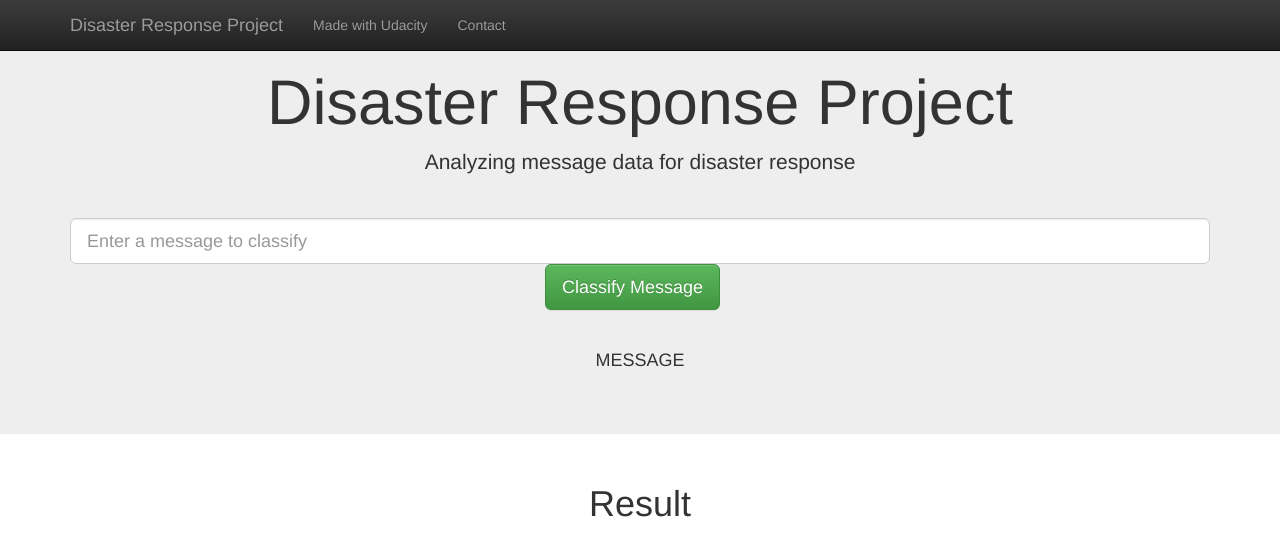
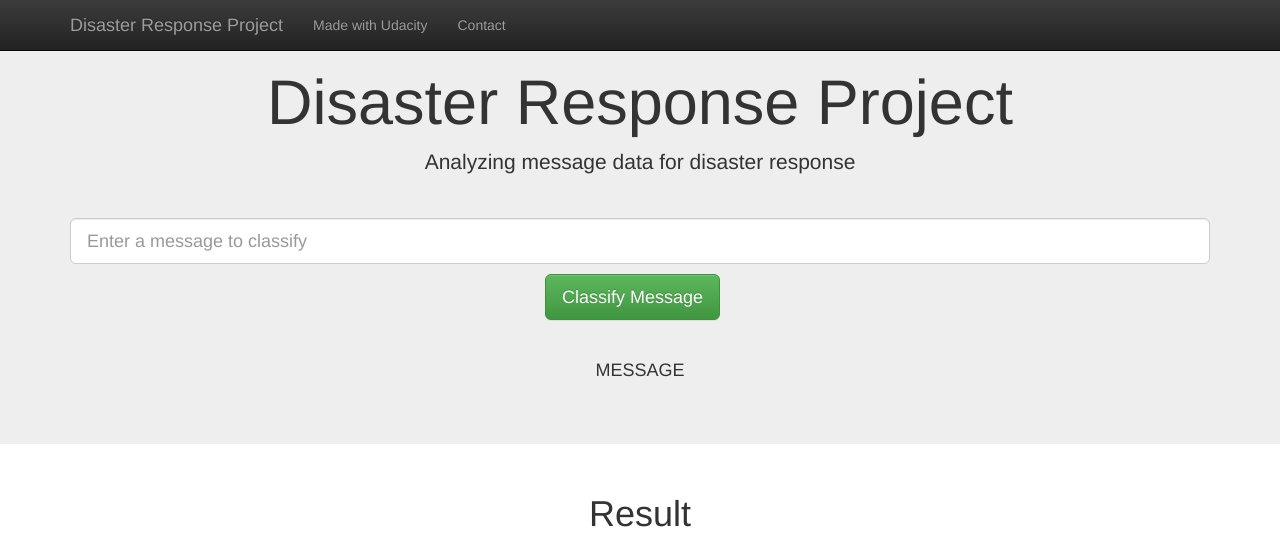
Before and after one commit to Alnamkani/Disaster-Response-Pipeline-Project, a Flask app: template app/templates/go.html in a window 1280 px wide. Shown: the top 533 px of the page. Run offline with Flask 2, Linux system fonts and the light colour scheme; the template is opened without the code that fills it, so the values that code supplies are empty; parts of the project's set-up code (start-up, migrations or seed data) failed here and were passed over; some libraries are stand-ins or nearby versions; grey boxes are pictures that could not be loaded.

Commit message:
design fixes

```diff
--- a/app/templates/master.html
+++ b/app/templates/master.html
@@ -41,6 +41,7 @@
                 <form action="/go" method="get">
                     <input type="text" class="form-control form-control-lg" name="query" placeholder="Enter a message to classify">
                     <div class="col-lg-offset-5">
+                        <div class="col-xs-12" style="height:10px;"></div>
                         <button type="submit" class="btn btn-lg btn-success">Classify Message</button>
                     </div>
                 </form>
```
